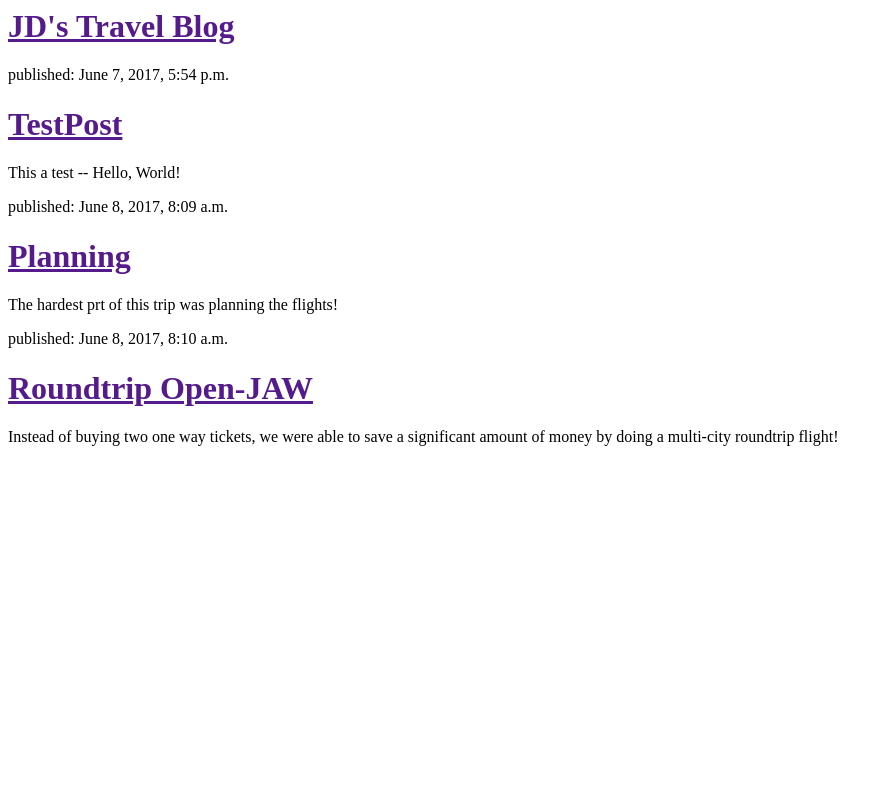
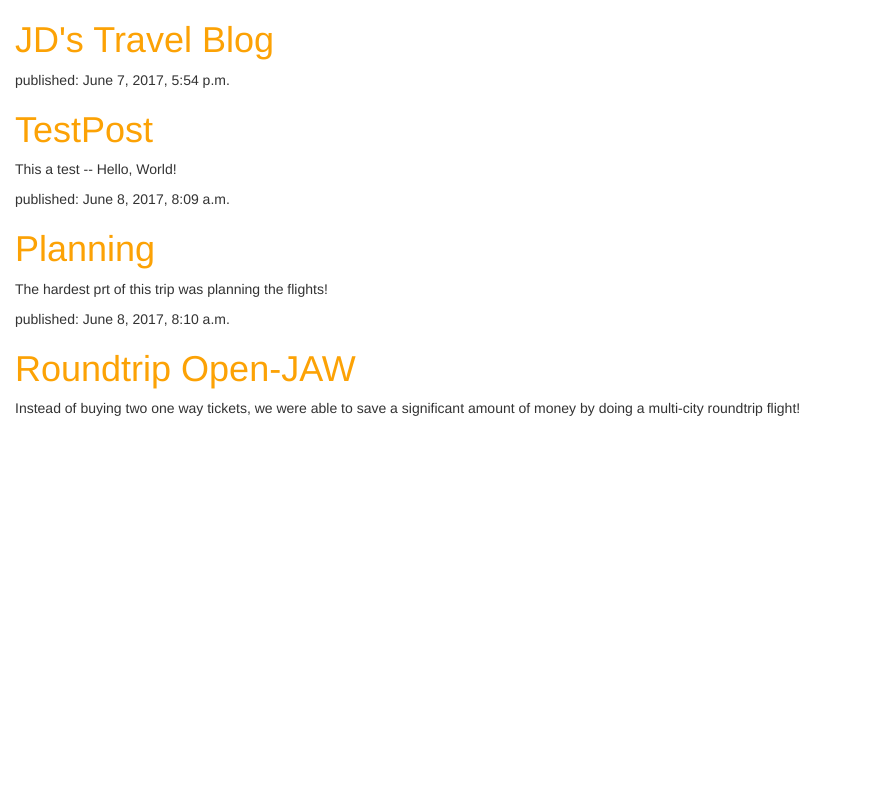
Before and after one commit to jgangul2/djangoProjects, a Django app: page / in a window 1280 px wide. Shown: the whole page, without its empty margins (0-892 px from the left). Run offline with Django 3.2, Linux system fonts and the light colour scheme; data comes from the database, SQL or seed files in the repository; some libraries are stand-ins or nearby versions.

Commit message:
now with css

```diff
--- /dev/null
+++ b/blog/static/css/blog.css
@@ -0,0 +1,8 @@
+h1 a{
+
+	color: #FCA205;
+}
+
+body{
+	padding-left: 15px;
+}
--- a/blog/templates/blog/post_list.html
+++ b/blog/templates/blog/post_list.html
@@ -1,6 +1,10 @@
+{% load staticfiles %}
 <html>
     <head>
         <title>JD's Travel Blog</title>
+    	<link rel="stylesheet" href="//maxcdn.bootstrapcdn.com/bootstrap/3.2.0/css/bootstrap.min.css">
+		<link rel="stylesheet" href="//maxcdn.bootstrapcdn.com/bootstrap/3.2.0/css/bootstrap-theme.min.css">
+        <link rel="stylesheet" href="{% static 'css/blog.css' %}">
     </head>
     <body>
         <div>
```
